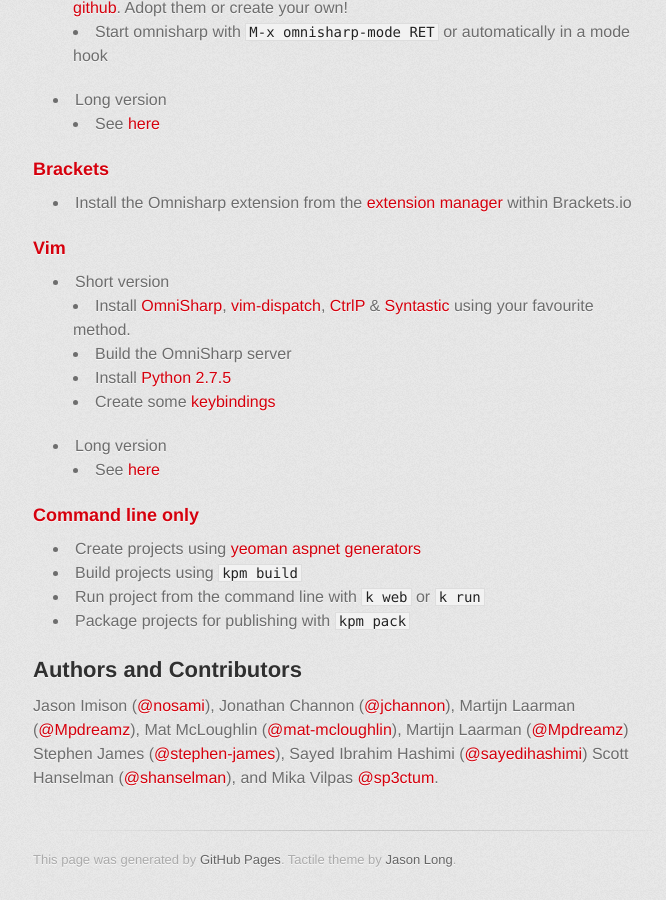
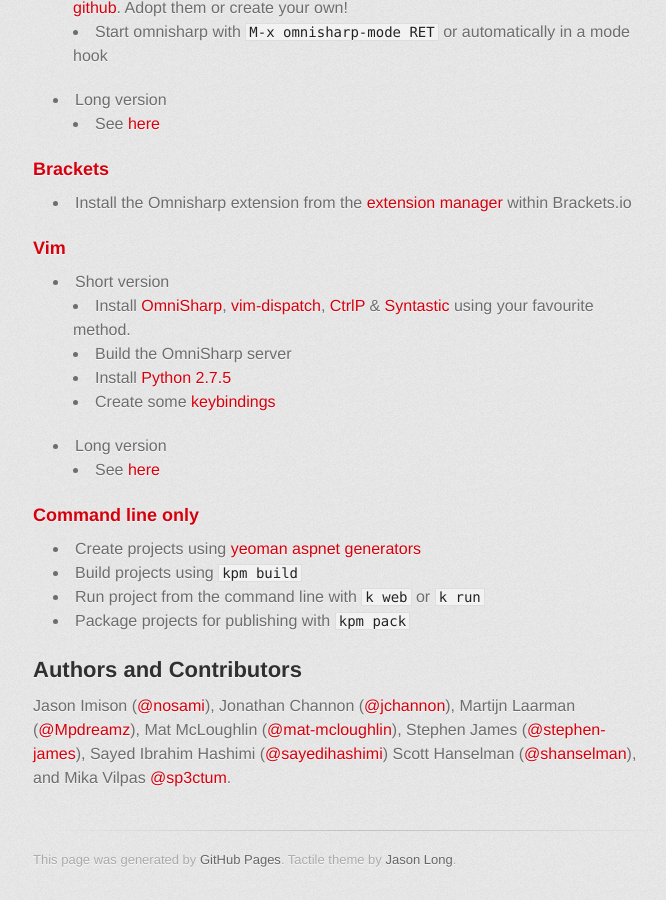
Before and after one commit to OmniSharp/OmniSharp.github.io, a Jekyll site: the page built from index.md, in a window 1280 px wide and 900 px high, scrolled down 1492 px. Shown: the whole window, without its empty margins (297-963 px from the left). Built offline with Jekyll 4.4.1, drawn with Linux system fonts in a browser that asks for light colours; some web fonts are replaced.

Commit message:
accidently added Martijn twice

```diff
--- a/index.md
+++ b/index.md
@@ -62,4 +62,4 @@
 
 ## Authors and Contributors
 
-Jason Imison ([@nosami](http://github.com/nosami)), Jonathan Channon ([@jchannon](http://github.com/jchannon)), Martijn Laarman ([@Mpdreamz](http://github.com/Mpdreamz)), Mat McLoughlin ([@mat-mcloughlin](https://github.com/mat-mcloughlin)), Martijn Laarman ([@Mpdreamz](http://github.com/Mpdreamz)) Stephen James ([@stephen-james](http://github.com/stephen-james)), Sayed Ibrahim Hashimi ([@sayedihashimi](http://github.com/sayedihashimi)) Scott Hanselman ([@shanselman](http://github.com/shanselman)), and Mika Vilpas [@sp3ctum](https://github.com/sp3ctum).
+Jason Imison ([@nosami](http://github.com/nosami)), Jonathan Channon ([@jchannon](http://github.com/jchannon)), Martijn Laarman ([@Mpdreamz](http://github.com/Mpdreamz)), Mat McLoughlin ([@mat-mcloughlin](https://github.com/mat-mcloughlin)), Stephen James ([@stephen-james](http://github.com/stephen-james)), Sayed Ibrahim Hashimi ([@sayedihashimi](http://github.com/sayedihashimi)) Scott Hanselman ([@shanselman](http://github.com/shanselman)), and Mika Vilpas [@sp3ctum](https://github.com/sp3ctum).
```
